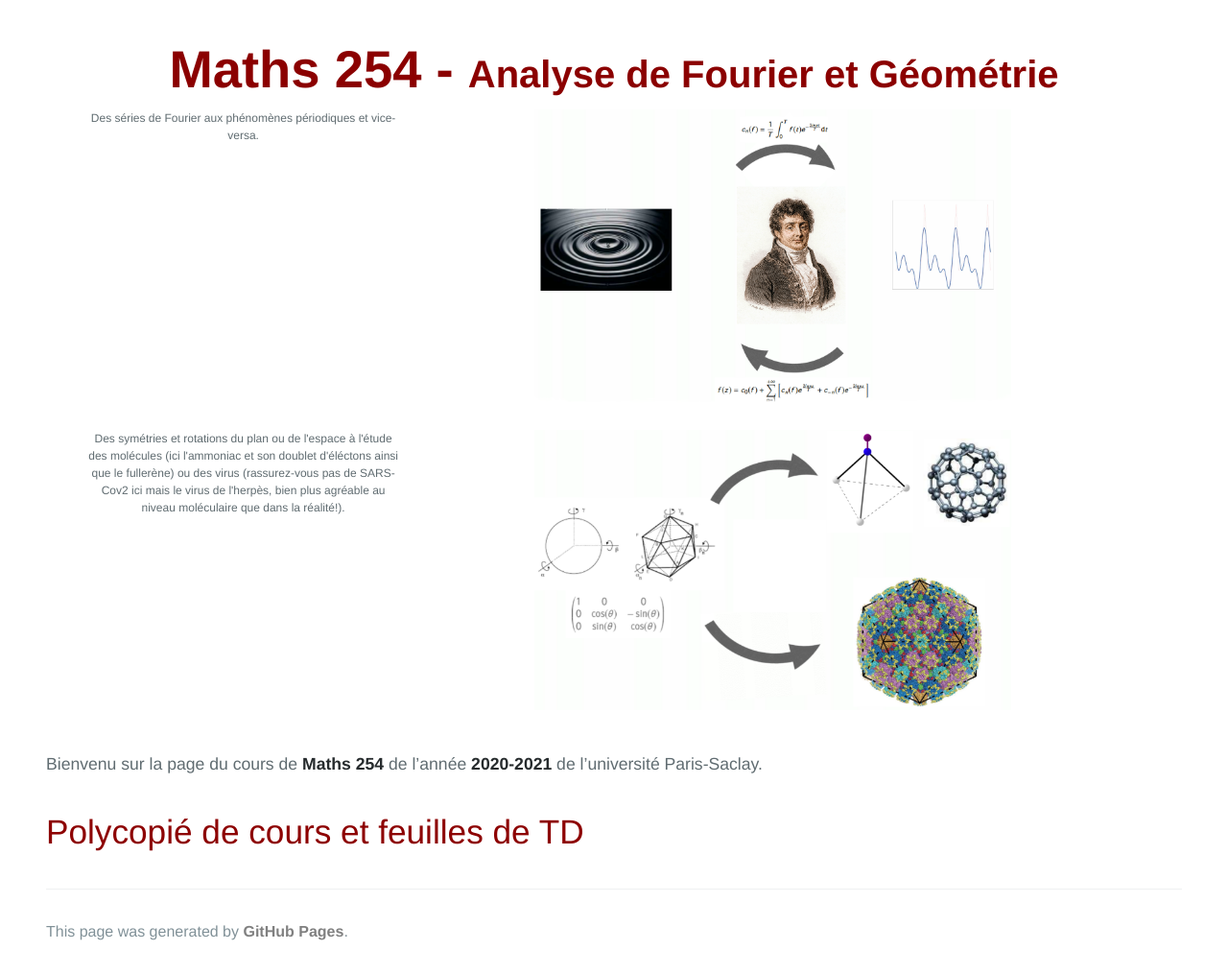
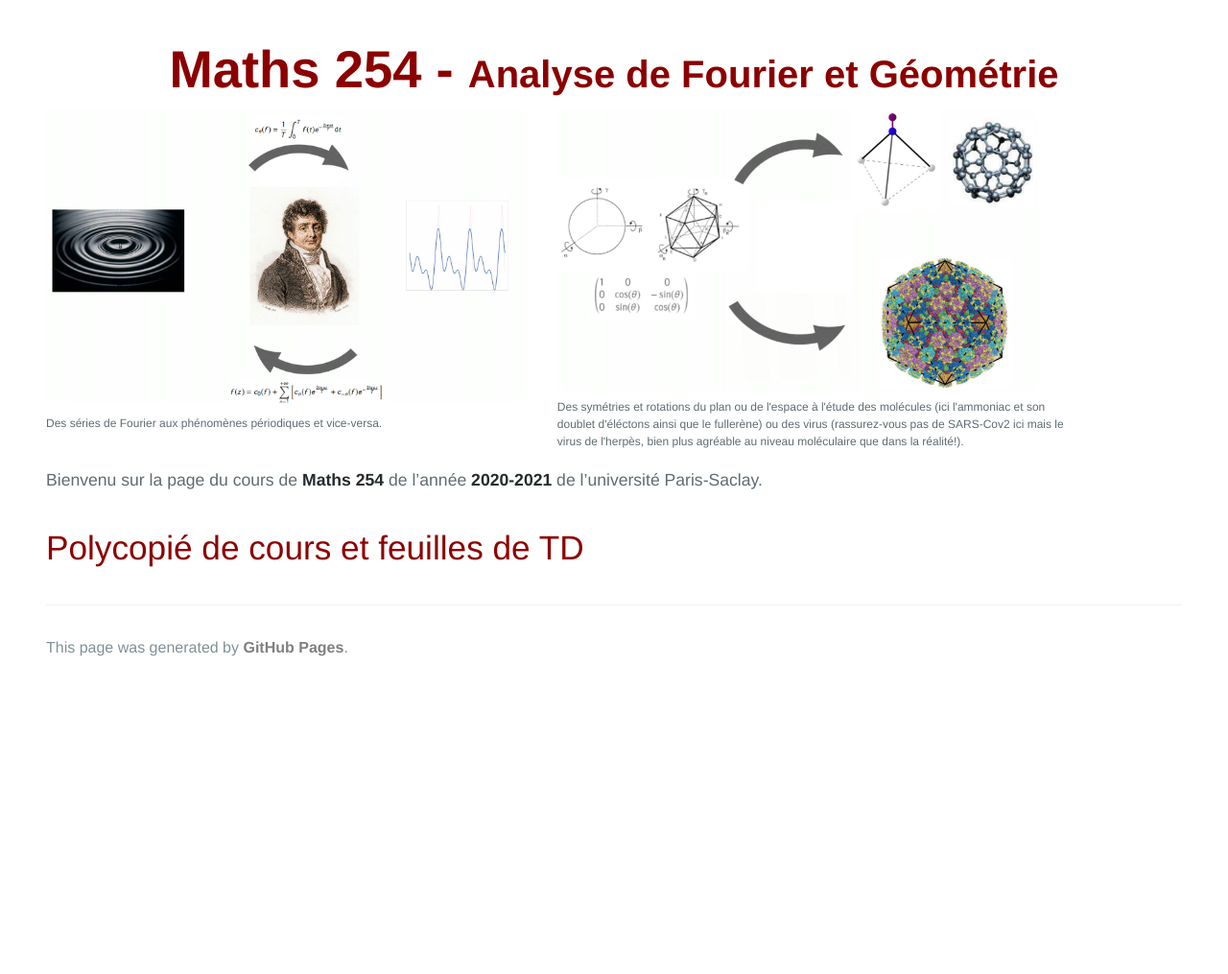
Before and after one commit to KevinDestagnol/algebre.github.io, a Jekyll site: the page built from index.md, in a window 1280 px wide. Shown: the part 260-1275 px from the top of the page at 96% size. Built offline with Jekyll 4.4.1, drawn with Linux system fonts in a browser that asks for light colours; some web fonts are replaced; our own code applies the rules of GitHub Pages for plain Markdown files; after the commit the page ends 979 px from its top, so only the background shows below that.

Commit message:
Update jekyll-theme-cayman.scss

```diff
--- a/_sass/jekyll-theme-cayman.scss
+++ b/_sass/jekyll-theme-cayman.scss
@@ -59,22 +59,21 @@ body {
 }
 
 figure {
-  padding-top: 0;
-  text-align:center;
+  margin: 0;
+  float:left;
+ width:45%;
 }
 
 .container img {
-	width : 45%;
+	max-width : 100%;
 }
 
 figcaption {
-  width: 30%;
   border-bottom: none;
   font-size: 12px;
   font-weight:light;
-  float : left;
   clear : right;
-  display : inline;
+  display : block;
 }
 
 .clearfix::after{
```
